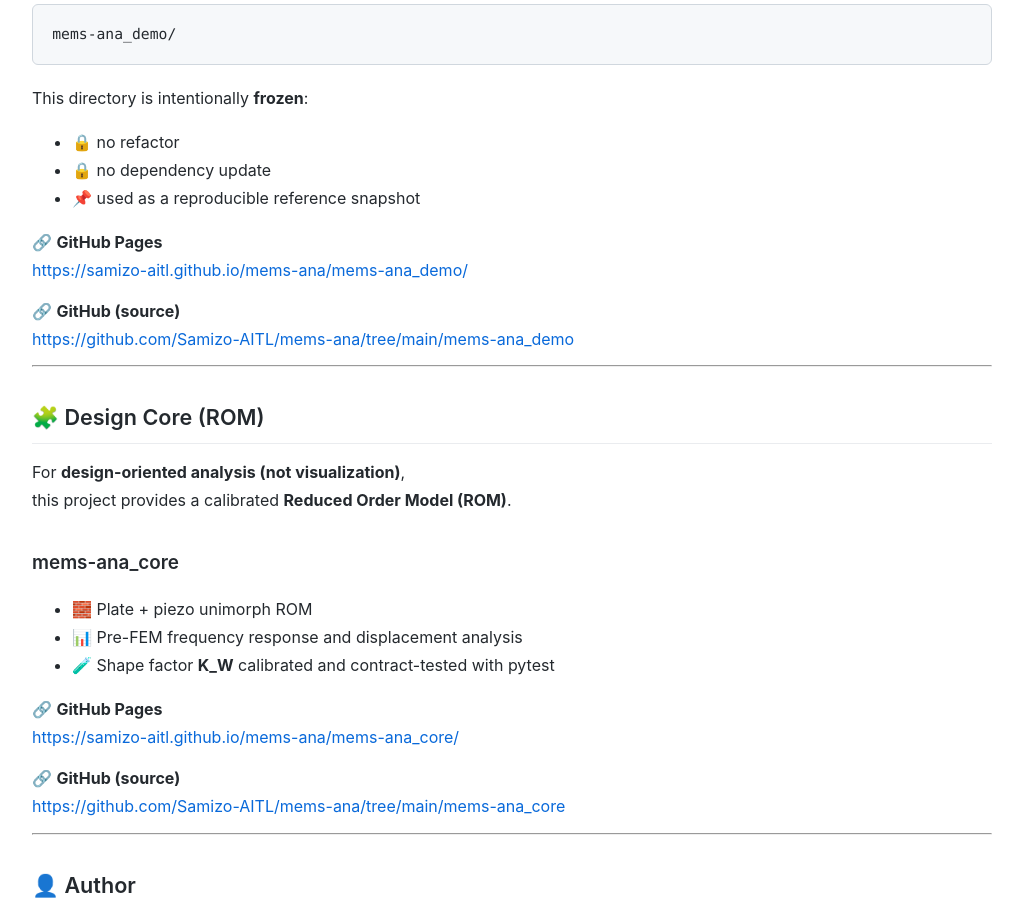
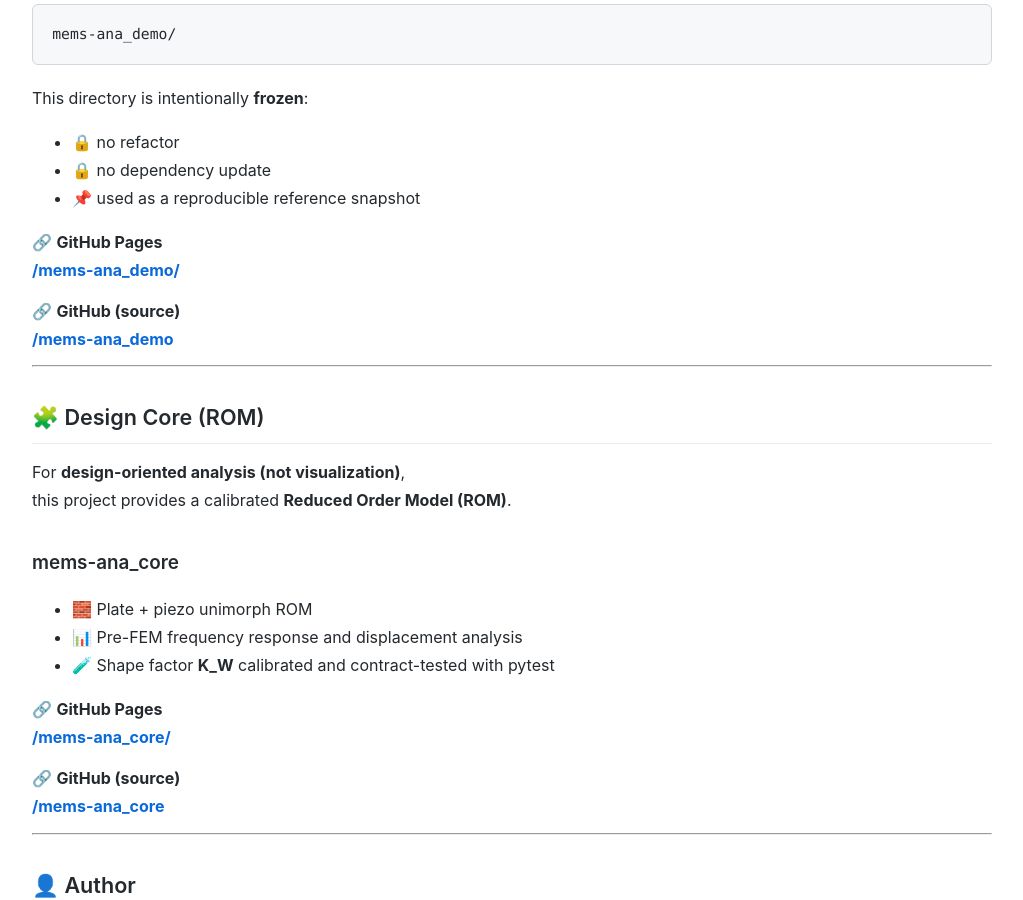
Before and after one commit to Samizo-AITL/mems-ana, a Jekyll site: the page built from index.md, in a window 1280 px wide and 900 px high, scrolled down 2338 px. Shown: the whole window, without its empty margins (128-1151 px from the left). Built offline with Jekyll 4.4.1, drawn with Linux system fonts in a browser that asks for light colours; some of the changed lines change nothing that is shown.

Commit message:
Update index.md

```diff
--- a/index.md
+++ b/index.md
@@ -83,10 +83,10 @@ This directory is intentionally **frozen**:
 - 📌 used as a reproducible reference snapshot
 
 🔗 **GitHub Pages**
-[https://samizo-aitl.github.io/mems-ana/mems-ana_demo/](https://samizo-aitl.github.io/mems-ana/mems-ana_demo/)
+[**/mems-ana_demo/**](https://samizo-aitl.github.io/mems-ana/mems-ana_demo/)
 
 🔗 **GitHub (source)**
-[https://github.com/Samizo-AITL/mems-ana/tree/main/mems-ana_demo](https://github.com/Samizo-AITL/mems-ana/tree/main/mems-ana_demo)
+[**/mems-ana_demo**](https://github.com/Samizo-AITL/mems-ana/tree/main/mems-ana_demo)
 
 ---
 
@@ -102,10 +102,10 @@ this project provides a calibrated **Reduced Order Model (ROM)**.
 - 🧪 Shape factor **K_W** calibrated and contract-tested with pytest
 
 🔗 **GitHub Pages**
-[https://samizo-aitl.github.io/mems-ana/mems-ana_core/](https://samizo-aitl.github.io/mems-ana/mems-ana_core/)
+[**/mems-ana_core/**](https://samizo-aitl.github.io/mems-ana/mems-ana_core/)
 
 🔗 **GitHub (source)**
-[https://github.com/Samizo-AITL/mems-ana/tree/main/mems-ana_core](https://github.com/Samizo-AITL/mems-ana/tree/main/mems-ana_core)
+[**/mems-ana_core**](https://github.com/Samizo-AITL/mems-ana/tree/main/mems-ana_core)
 
 ---
 
```
